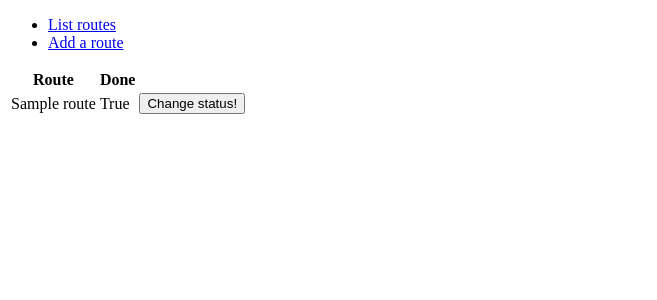
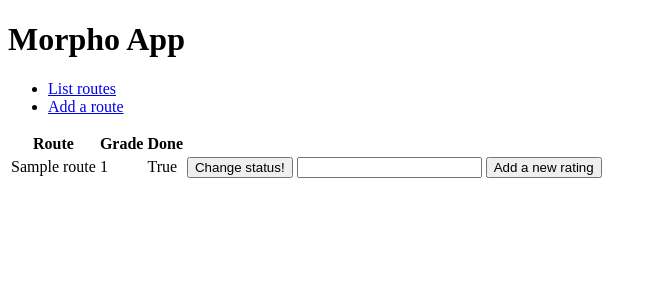
Before and after one commit to sainikumara/morpho, a Flask app: page /routes in a window 1280 px wide. Shown: the top 300 px of the page, without its empty margins (0-657 px from the left). Run offline with Flask 2, Linux system fonts and the light colour scheme; tables that the repository leaves empty hold one stand-in row (Sample ...).

Commit message:
Viikko 2: lisää mahdollisuus reitin arvosteluun

```diff
--- a/application/__init__.py
+++ b/application/__init__.py
@@ -11,5 +11,7 @@ from application import views
 
 from application.routes import models
 from application.routes import views
+from application.ratings import models
+from application.ratings import views
 
 db.create_all()
--- a/application/routes/models.py
+++ b/application/routes/models.py
@@ -7,8 +7,10 @@ class Route(db.Model):
     onupdate=db.func.current_timestamp())
 
     name = db.Column(db.String(144), nullable=False)
-    done = db.Column(db.Boolean, nullable=False)
+    grade = db.Column(db.Integer, nullable=False)
+    done = db.Column(db.Boolean, nullable=True)
 
-    def __init__(self, name):
+    def __init__(self, name, grade):
         self.name = name
+        self.grade = grade
         self.done = False
--- a/application/routes/views.py
+++ b/application/routes/views.py
@@ -1,6 +1,7 @@
 from application import app, db
 from flask import redirect, render_template, request, url_for
 from application.routes.models import Route
+from application.ratings.models import Rating
 
 @app.route("/routes", methods=["GET"])
 def routes_index():
@@ -13,17 +14,17 @@ def routes_form():
 @app.route("/routes/<route_id>/", methods=["POST"])
 def routes_set_done(route_id):
 
-    r = Route.query.get(route_id)
-    r.done = True
+    route = Route.query.get(route_id)
+    route.done = True
     db.session().commit()
 
     return redirect(url_for("routes_index"))
 
 @app.route("/routes/", methods=["POST"])
 def routes_create():
-    r = Route(request.form.get("name"))
+    route = Route(request.form.get("name"), request.form.get("grade"))
 
-    db.session().add(r)
+    db.session().add(route)
     db.session().commit()
 
     return redirect(url_for("routes_index"))
--- a/application/templates/index.html
+++ b/application/templates/index.html
@@ -2,6 +2,6 @@
 
 {% block body %}
   <p>
-    Hello world!
+    Welcome to Morpho App!
   </p>
 {% endblock %}
--- a/application/templates/layout.html
+++ b/application/templates/layout.html
@@ -2,10 +2,12 @@
 <html>
   <head>
     <meta charset="utf-8">
-    <title>MorphoApp</title>
+    <title>Morpho App</title>
   </head>
 
   <body>
+    <h1>Morpho App</h1>
+
     <ul>
 	    <li><a href="{{ url_for('routes_index') }}">List routes</a></li>
 	    <li><a href="{{ url_for('routes_form') }}">Add a route</a></li>
@@ -16,5 +18,6 @@
         Content.
       </p>
     {% endblock %}
+
   </body>
 </html>
--- a/application/templates/routes/list.html
+++ b/application/templates/routes/list.html
@@ -4,17 +4,26 @@
   <table>
     <tr>
       <th>Route</th>
+      <th>Grade</th>
       <th>Done</th>
+      <th></th>
       <th></th>
     </tr>
     {% for route in routes %}
     <tr>
       <td>{{ route.name }}</td>
+      <td>{{ route.grade }}</td>
       <td>{{ route.done }}</td>
       <td>
-	<form method="POST" action="{{ url_for('routes_set_done', route_id=route.id) }}">
-	  <input type="submit" value="Change status!"/>
-	</form>
+	      <form method="POST" action="{{ url_for('routes_set_done', route_id=route.id) }}">
+	        <input type="submit" value="Change status!"/>
+        </form>
+      </td>
+      <td>
+        <form method="POST" action="{{ url_for('ratings_create', route_id=route.id ) }}">
+          <input type="number" name="value"/>
+          <input type="submit" value="Add a new rating"/>
+	      </form>
       </td>
     </tr>
     {% endfor %}
--- a/application/templates/routes/new.html
+++ b/application/templates/routes/new.html
@@ -3,6 +3,7 @@
 {% block body %}
 <form method="POST" action="{{ url_for('routes_create') }}">
   <input type="text" name="name"/>
+  <input type="text" name="grade"/>
   <input type="submit" value="Add a new route"/>
 </form>
 {% endblock %}
```
Also changed, not shown: application/ratings/models.py (added, +14 -0 lines), application/ratings/views.py (added, +17 -0 lines), application/templates/ratings/list.html (added, +16 -0 lines), application/ratings/__init__.py (added). Lines whose indentation alone changed are shown as unchanged.
